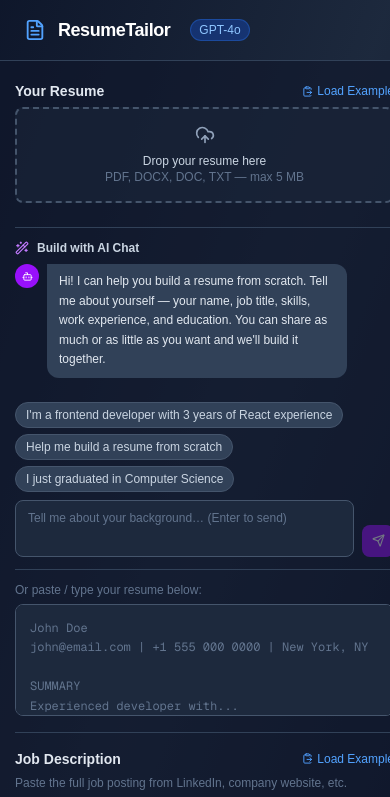
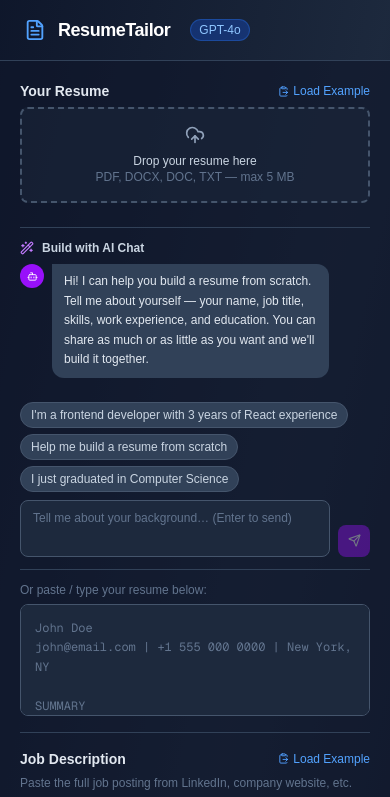
Before and after one commit to Akfslgn/ResumeTailor, a Next.js app: page / in a window 390 px wide. Shown: the top 797 px of the page. Built offline with nearby package versions, Linux system fonts and the light colour scheme.

Commit message:
fix: make layout responsive for mobile devices
- Stack panels vertically on mobile (side-by-side on lg+)
- Left panel full-width on mobile instead of fixed 420px
- Preview section gets min-height on mobile for visibility
- Responsive padding and toolbar wrapping

```diff
--- a/src/app/page.tsx
+++ b/src/app/page.tsx
@@ -197,9 +197,9 @@ export default function Home() {
       </header>
 
       {/* Main */}
-      <div className="flex flex-1 overflow-hidden">
+      <div className="flex flex-col lg:flex-row flex-1 overflow-auto lg:overflow-hidden">
         {/* Left — Inputs */}
-        <div className="w-[420px] flex-shrink-0 flex flex-col border-r border-slate-700 bg-slate-900/60 overflow-y-auto">
+        <div className="w-full lg:w-[420px] flex-shrink-0 flex flex-col border-b lg:border-b-0 lg:border-r border-slate-700 bg-slate-900/60 overflow-y-auto">
           <div className="flex flex-col gap-0 p-5">
             {/* Resume Input */}
             <div className="flex flex-col">
@@ -405,9 +405,9 @@ export default function Home() {
         </div>
 
         {/* Right — Preview */}
-        <div className="flex-1 flex flex-col bg-slate-100 overflow-hidden">
+        <div className="flex-1 flex flex-col bg-slate-100 min-h-[80vh] lg:min-h-0 lg:overflow-hidden">
           {/* Toolbar */}
-          <div className="flex-shrink-0 bg-slate-200 border-b border-slate-300 px-5 py-2.5 flex items-center justify-between gap-4">
+          <div className="flex-shrink-0 bg-slate-200 border-b border-slate-300 px-3 sm:px-5 py-2.5 flex flex-wrap items-center justify-between gap-2 sm:gap-4">
             <div className="flex gap-1 bg-slate-300 rounded-lg p-1">
               <TabBtn
                 label="Original"
@@ -434,7 +434,7 @@ export default function Home() {
           </div>
 
           {/* Content */}
-          <div className="flex-1 overflow-auto p-6">
+          <div className="flex-1 overflow-auto p-4 sm:p-6">
             {!hasResult ? (
               <div className="flex flex-col items-center justify-center h-full text-slate-400 gap-5">
                 <div className="w-16 h-16 rounded-2xl bg-slate-300 flex items-center justify-center">
--- a/src/components/ResumePreview.tsx
+++ b/src/components/ResumePreview.tsx
@@ -52,7 +52,7 @@ export default function ResumePreview({ resume, onUpdate, settings = DEFAULT_SET
     <AccentCtx.Provider value={accent}>
       <div
         id="resume-preview"
-        className="bg-white text-gray-900 p-8 max-w-[800px] mx-auto shadow-lg"
+        className="bg-white text-gray-900 p-4 sm:p-8 max-w-[800px] mx-auto shadow-lg"
         style={{
           fontFamily: fontFamilyCSS(settings.fontStyle),
           fontSize: fontSizePx(settings.fontSize),
```
